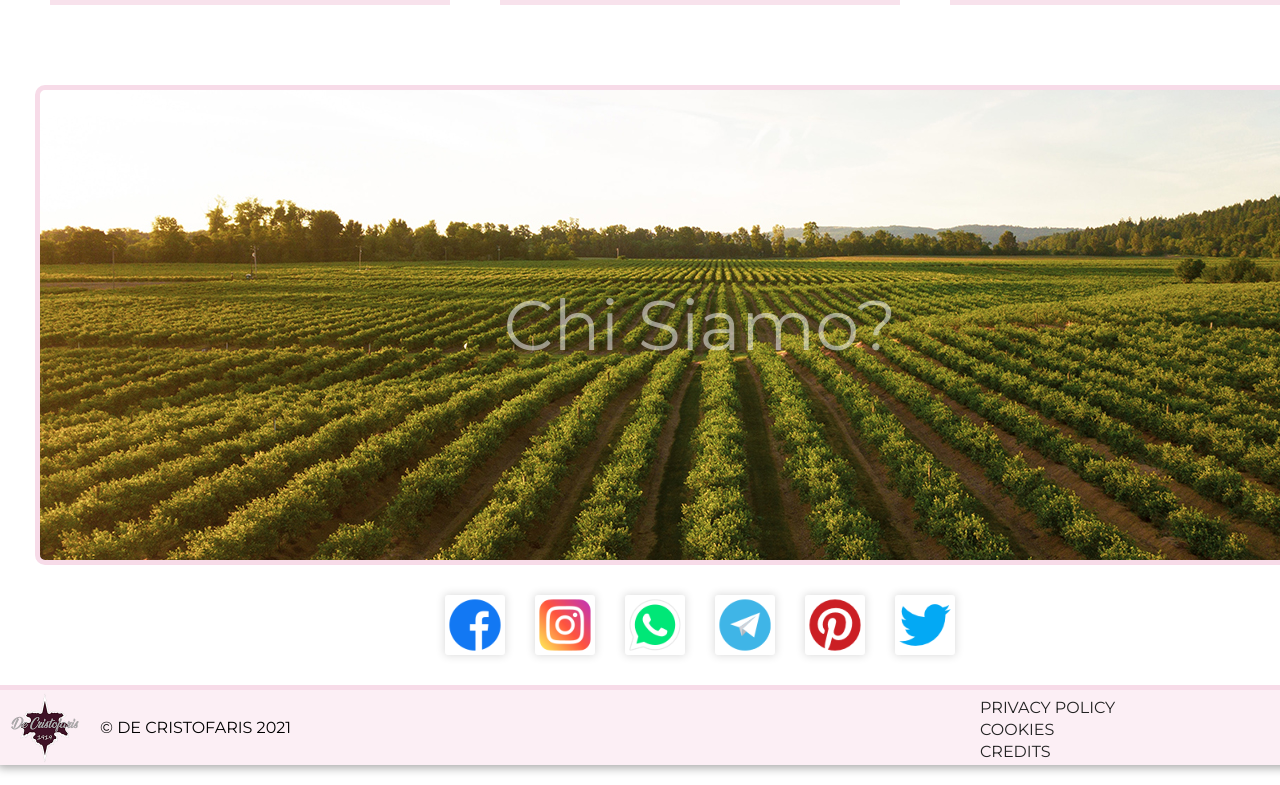
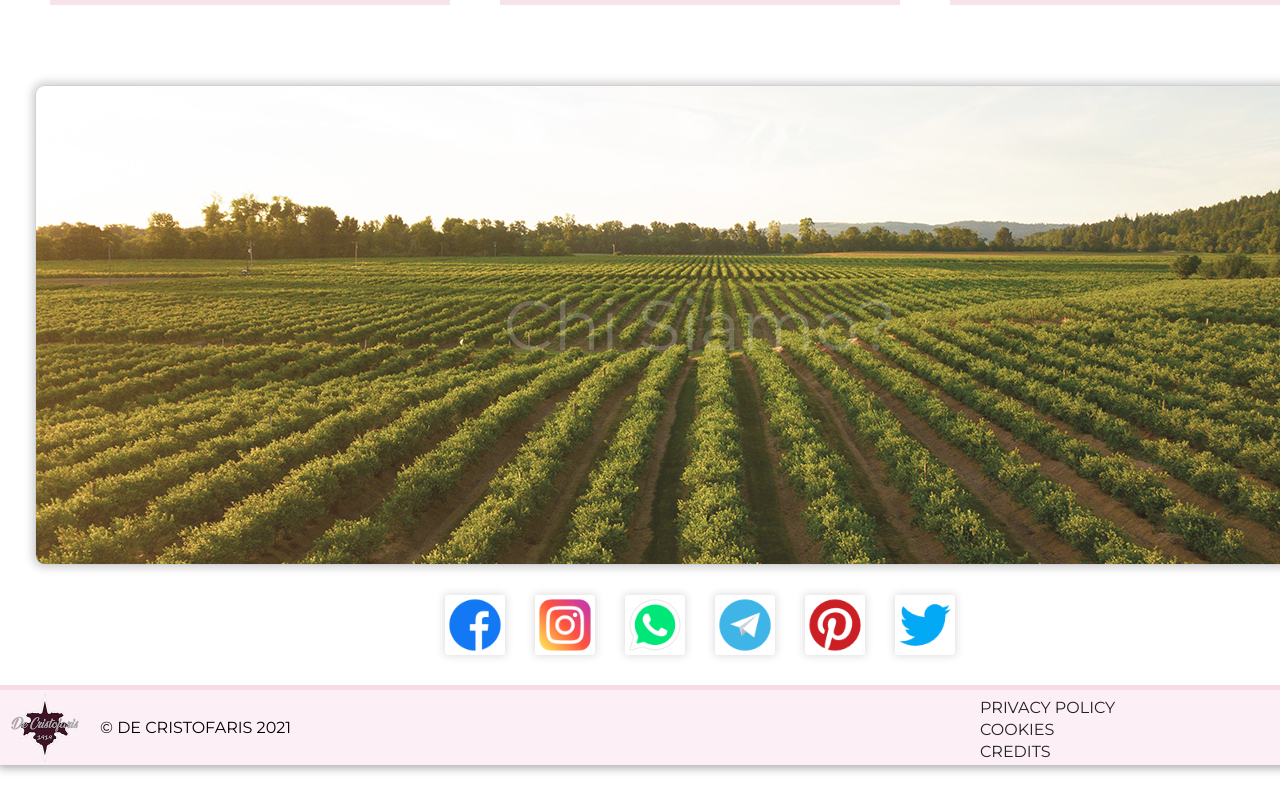
Before and after one commit to decristofaris/frontend-new, a plain HTML site: page index.html in a window 1280 px wide. Shown: the part 2460-3245 px from the top of the page. Drawn offline with Linux system fonts and the light colour scheme.

Commit message:
alpha_v.6.2
Small fix

```diff
--- a/assets/scss/gallery.scss
+++ b/assets/scss/gallery.scss
@@ -91,6 +91,7 @@
      .socialBar {
           display: flex;
           justify-content: center;
+          user-select: none;
           height: 120px;
 
           a {
--- a/assets/scss/index.scss
+++ b/assets/scss/index.scss
@@ -203,22 +203,33 @@
           justify-content: center;
           align-items: center;
           cursor: pointer;
+          user-select: none;
           width: 95%;
           height: 480px;
           background-image: url(../images/indexPage/aboutUsBackground.jpg);
+          opacity: 90%;
           margin: 80px auto 0 auto;
-          border: solid 5px #f7dbe8;
+          border: solid 1px #ccc;
           border-radius: 10px;
           transition: 0.2s linear;
+          box-shadow: 0 0 8px 3px #ccc;
 
-          .linkAboutUs {
-               color: rgba(#fff, 0.5);
-               font-size: 70px;
-               transition: 0.2s linear;
+          a {
+               padding: 190px 460px 190px 460px;
+
+               .linkAboutUs {
+                    color: rgba(#fff, 0.2);
+                    font-size: 70px;
+                    transition: 0.2s linear;
+               }
           }
 
           &:hover {
                transform: scale(1.02);
+               opacity: 100%;
+               border: solid 1px #bbb;
+               border-radius: 15px;
+               box-shadow: 0 0 8px 3px #bbb;
           }
 
           &:hover .linkAboutUs {
@@ -230,6 +241,7 @@
      .socialBar {
           display: flex;
           justify-content: center;
+          user-select: none;
           height: 120px;
 
           a {
--- a/assets/scss/products.scss
+++ b/assets/scss/products.scss
@@ -139,6 +139,7 @@
      .socialBar {
           display: flex;
           justify-content: center;
+          user-select: none;
           height: 120px;
 
           a {
```
Also changed, not shown: assets/css/gallery.css, assets/css/index.css, assets/css/products.css, 1 other file.
